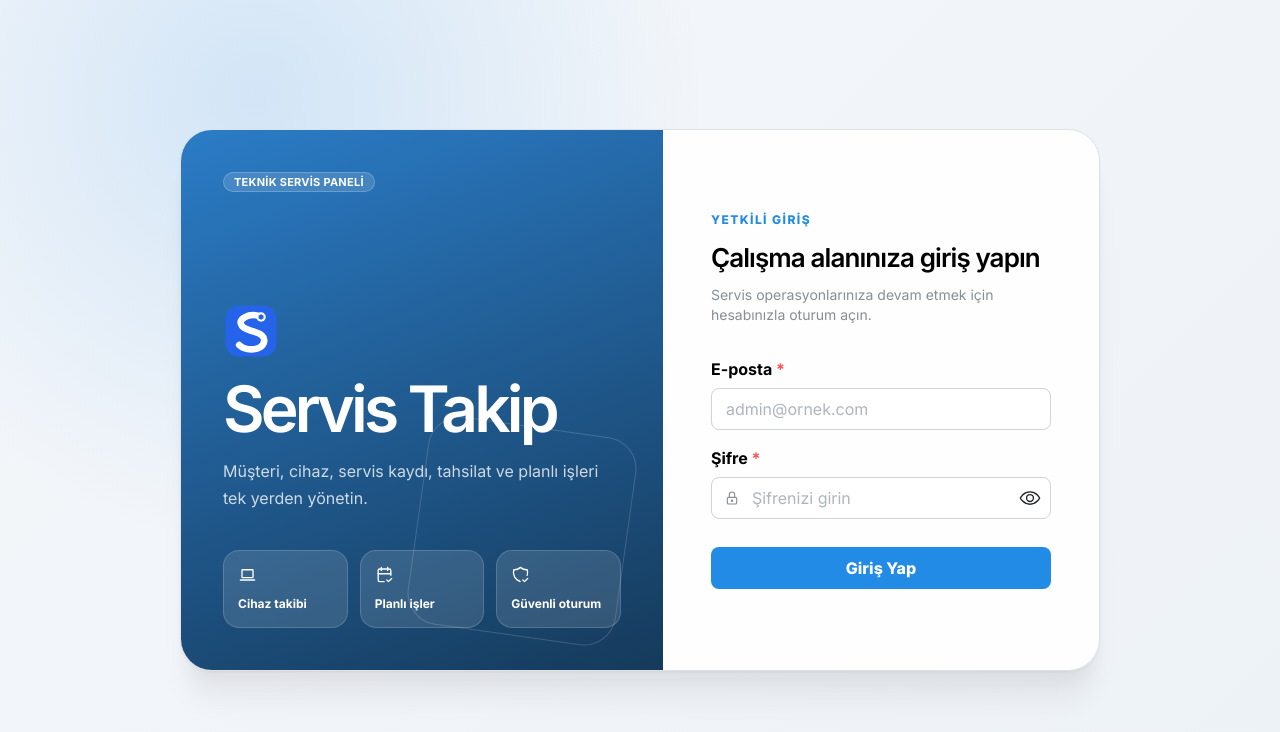
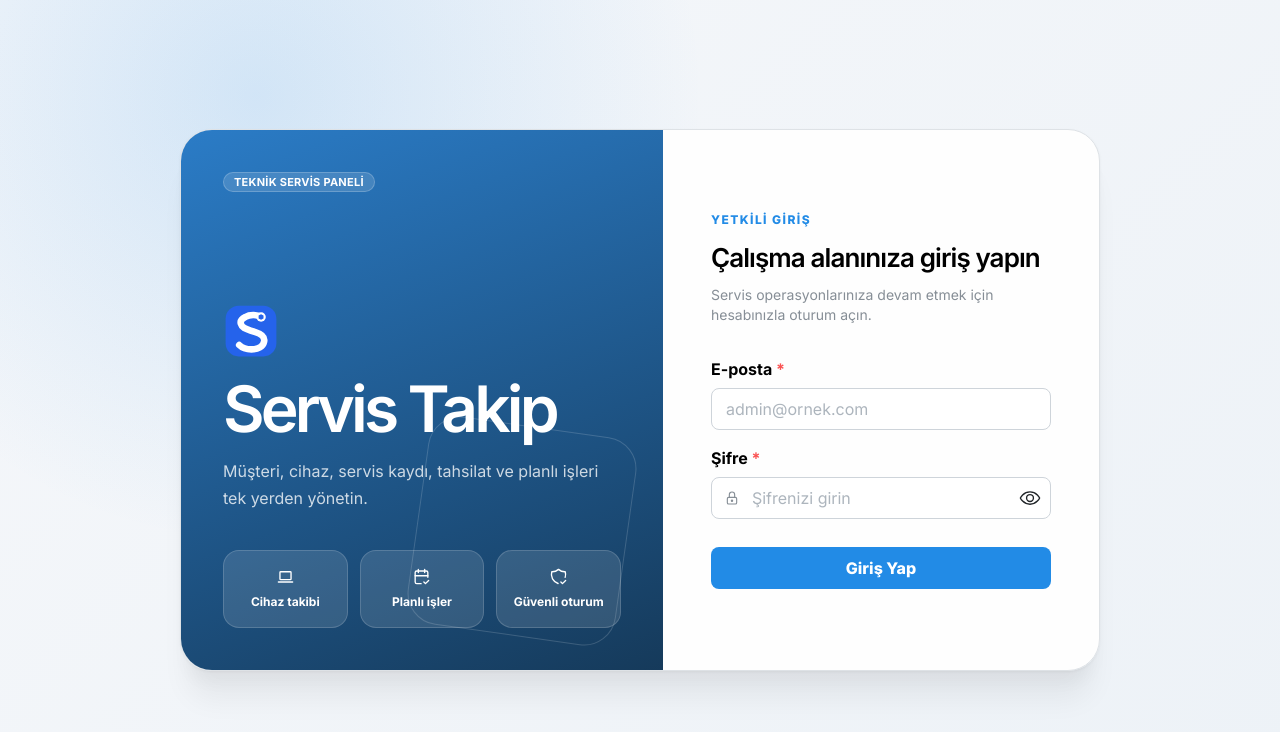
Before and after one commit to emi-ran/Servis-Takip-Pro, a Next.js app: page /en/login in a window 1280 px wide. Shown: the top 732 px of the page. Built offline with nearby package versions, Linux system fonts and the light colour scheme; no server answers.

Commit message:
phase-8: giriş — setup yönlendirme ve kart hizası düzeltildi

```diff
--- a/src/app/[locale]/login/page.module.css
+++ b/src/app/[locale]/login/page.module.css
@@ -87,7 +87,9 @@
   min-height: 78px;
   display: flex;
   flex-direction: column;
-  justify-content: space-between;
+  align-items: center;
+  justify-content: center;
+  gap: 8px;
   padding: 14px;
   border-radius: 16px;
   background: rgba(255, 255, 255, 0.12);
--- a/src/app/[locale]/setup/page.module.css
+++ b/src/app/[locale]/setup/page.module.css
@@ -61,7 +61,9 @@
   min-height: 78px;
   display: flex;
   flex-direction: column;
-  justify-content: space-between;
+  align-items: center;
+  justify-content: center;
+  gap: 8px;
   padding: 14px;
   border-radius: 16px;
   background: rgba(255, 255, 255, 0.12);
--- a/src/app/layout.tsx
+++ b/src/app/layout.tsx
@@ -1,6 +1,5 @@
 import { mantineHtmlProps } from "@mantine/core";
 import type { Metadata } from "next";
-import { ColorSchemeScript } from "@/components/layout/color-scheme-script";
 import "./globals.css";
 
 export const metadata: Metadata = {
@@ -19,9 +18,7 @@ export default function RootLayout({
 }) {
   return (
     <html lang="tr" {...mantineHtmlProps}>
-      <head>
-        <ColorSchemeScript />
-      </head>
+      <head />
       <body>
         {children}
       </body>
--- a/src/app/page.tsx
+++ b/src/app/page.tsx
@@ -1,7 +1,5 @@
 import { redirect } from "next/navigation";
-import { verifySession } from "@/lib/auth";
 
 export default async function RootPage() {
-  const session = await verifySession();
-  redirect(session ? "/tr/dashboard" : "/tr/login");
+  redirect("/tr");
 }
--- a/src/components/layout/color-scheme-script.tsx
+++ /dev/null
@@ -1,23 +0,0 @@
-export function ColorSchemeScript() {
-  return (
-    <script
-      id="mantine-color-scheme"
-      dangerouslySetInnerHTML={{
-        __html: `
-        try {
-          var mantineColorScheme = localStorage.getItem("mantine-color-scheme-value");
-          if (mantineColorScheme) {
-            document.documentElement.setAttribute("data-mantine-color-scheme", mantineColorScheme);
-          } else {
-            var mantinePrefersDark = window.matchMedia("(prefers-color-scheme: dark)").matches;
-            document.documentElement.setAttribute(
-              "data-mantine-color-scheme",
-              mantinePrefersDark ? "dark" : "light"
-            );
-          }
-        } catch(e) {}
-      `,
-      }}
-    />
-  );
-}
```
Also changed, not shown: 2 other files (tests, documents, lock files or other folders).
